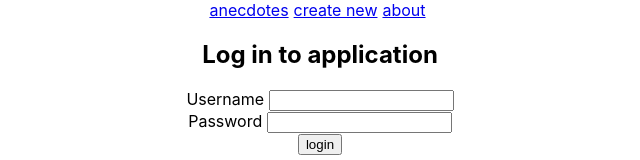
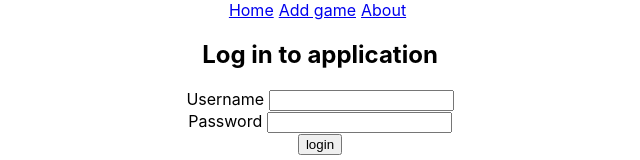
Before and after one commit to Alqio/score, a React (Create React App) app in the folder frontend/: page / in a window 1280 px wide. Shown: the top 160 px of the page, without its empty margins (320-960 px from the left). Built offline with nearby package versions, Linux system fonts and the light colour scheme; no server answers.

Commit message:
react router improvements

```diff
--- a/frontend/src/App.jsx
+++ b/frontend/src/App.jsx
@@ -1,18 +1,16 @@
 import './App.css';
-import Login from "./components/Login";
+import Login from './components/Login';
 import React, {useEffect, useState} from 'react'
-import Notification from "./components/Notification";
-import Logout from "./components/Logout";
-import Games from "./components/Games";
+import Notification from './components/Notification';
+import Logout from './components/Logout';
+import Games from './components/Games';
 import gameService from './services/game'
-import AddGame from "./components/AddGame";
+import AddGame from './components/AddGame';
 import {
-    BrowserRouter as Router,
     Switch, Route, Link,
-    useParams, useHistory,
     useRouteMatch
-} from "react-router-dom"
-import Game from "./components/Game";
+} from 'react-router-dom'
+import Game from './components/Game';
 
 
 const App = () => {
@@ -83,28 +81,28 @@ const App = () => {
             )
         }
     }
+
     const Menu = () => {
         const padding = {
             paddingRight: 5
         }
         return (
             <div>
-                <Link to='/' style={padding}>anecdotes</Link>
-                <Link to='/create' style={padding}>create new</Link>
-                <Link to='/about' style={padding}>about</Link>
+                <Link to='/' style={padding}>Home</Link>
+                <Link to='/create' style={padding}>Add game</Link>
+                <Link to='/about' style={padding}>About</Link>
             </div>
         )
     }
 
     const loggedIn = () => {
         if (user) {
-            return <AddGame setGames={setGames} games={games}/>
+            return <AddGame setGames={setGames} games={games} createNotification={createNotification}/>
         } else {
             return null
         }
     }
     const match = useRouteMatch('/games/:id')
-    console.log("match", match)
     const game = match ? games.find(game => game.id === match.params.id) : null
 
     return (
@@ -115,7 +113,7 @@ const App = () => {
                 <Route path='/about'>
                     <p>A game scoreboard</p>
                 </Route>
-                <Route path="/games/:id">
+                <Route path='/games/:id'>
                     <Game game={game}/>
                 </Route>
                 <Route path='/create'>
--- a/frontend/src/components/AddGame.jsx
+++ b/frontend/src/components/AddGame.jsx
@@ -15,7 +15,7 @@ const useField = (type) => {
     }
 }
 
-const AddGame = ({games, setGames}) => {
+const AddGame = ({games, setGames, createNotification}) => {
     const name = useField('text')
 
     const createGame = async (event) => {
@@ -27,12 +27,14 @@ const AddGame = ({games, setGames}) => {
         const createdGame = await gameService.createGame(game)
         console.log(createdGame)
         setGames(games.concat(createdGame))
+        createNotification('Added game ' + game.name, 'green')
     }
 
     return (
         <div>
             <form onSubmit={createGame}>
-                name: <input {...name}/>
+                Game name: <input {...name}/>
+                <br/>
                 <button type='submit'>Create</button>
             </form>
         </div>
--- a/frontend/src/components/Game.jsx
+++ b/frontend/src/components/Game.jsx
@@ -1,7 +1,8 @@
 import React from 'react'
+import {useHistory} from "react-router-dom";
 
 const Game = ({game}) => {
-
+    const history = useHistory()
     const scores = () => {
         return game.scores
             .sort((a, b) => b.score - a.score)
@@ -22,11 +23,17 @@ const Game = ({game}) => {
             return null
     }
 
+    const redirect = (event) => {
+        event.preventDefault()
+        history.push('/')
+    }
+
     return (
         <div>
             <h3>{game.name}</h3>
             <p>id: {game.id}</p>
             {hash()}
+            <button onClick={redirect}>Back</button>
             {scoreText()}
             <ol>
                 {scores()}
--- a/frontend/src/components/Games.jsx
+++ b/frontend/src/components/Games.jsx
@@ -11,7 +11,7 @@ const Games = ({games}) => {
             {games.map(game => {
                 return (
                     <div key={game.id}>
-                        <Link to={'/games/' + game.id}>{game.name}</Link>
+                        <h3><Link to={'/games/' + game.id}>{game.name}</Link></h3>
                     </div>
                 )
             })}
```
